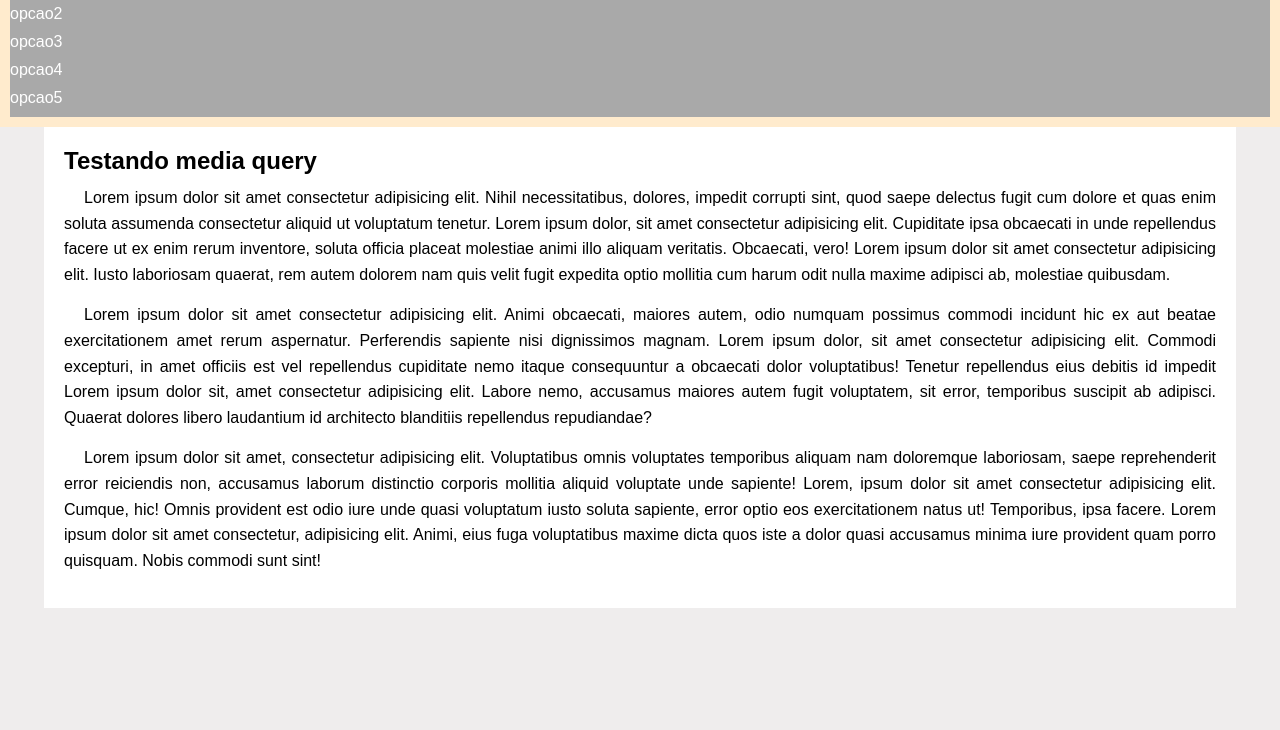
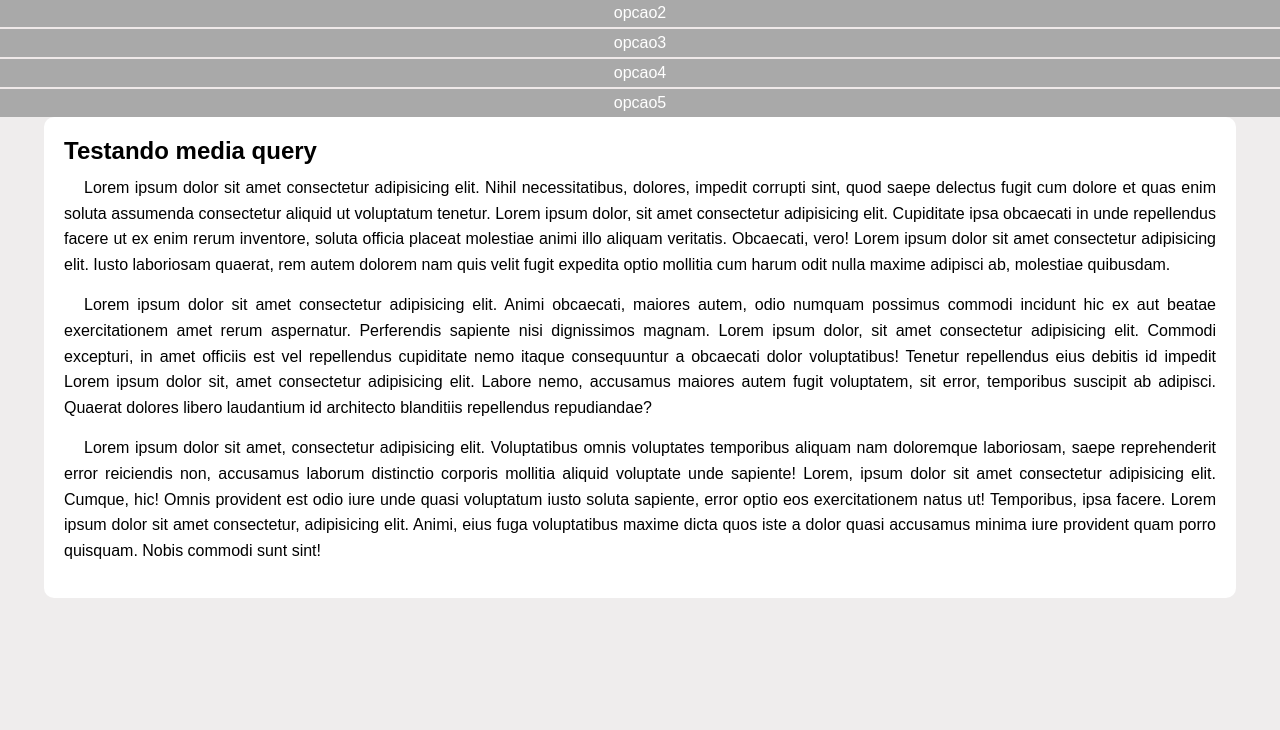
Before and after one commit to paizaneandre/HTML5-CSS3, a plain HTML site: page exercicios/ex028/MQ04/index.html in a window 1280 px wide. Shown: the part 70-800 px from the top of the page. Drawn offline with Linux system fonts and the light colour scheme.

Commit message:
atualizei o MQ04

```diff
--- a/exercicios/ex028/MQ04/estilo/style.css
+++ b/exercicios/ex028/MQ04/estilo/style.css
@@ -13,14 +13,18 @@ body, html {
 
 header {
     background-color: blanchedalmond;
-    padding: 10px;
+    max-width: 100%;
 
 }
 
 header > h1 {
     text-align: center;
 }
+menu {
+    display: block;
 
+
+}
 menu > ul {
     list-style-type: none;
 }
@@ -28,14 +32,19 @@ menu > ul {
 menu > ul > li > a {
     text-decoration: none;
     color: white;
-    padding-bottom: 10px;
+    padding: 5px;
     display: block;
-    background-color: darkgray;
+     background-color: darkgray;
+    text-align: center;
+    border-top: 2px solid rgb(239, 233, 233);
+
+
 }
 
 menu a:hover {
     text-decoration: underline;
     color: blue;
+    background-color: rgba(166, 160, 160, 0.635);
 
 }
 
@@ -45,6 +54,7 @@ main {
     margin: auto;
     padding: 20px;
     text-align: justify;
+    border-radius: 10px;
 
 }
 
```
